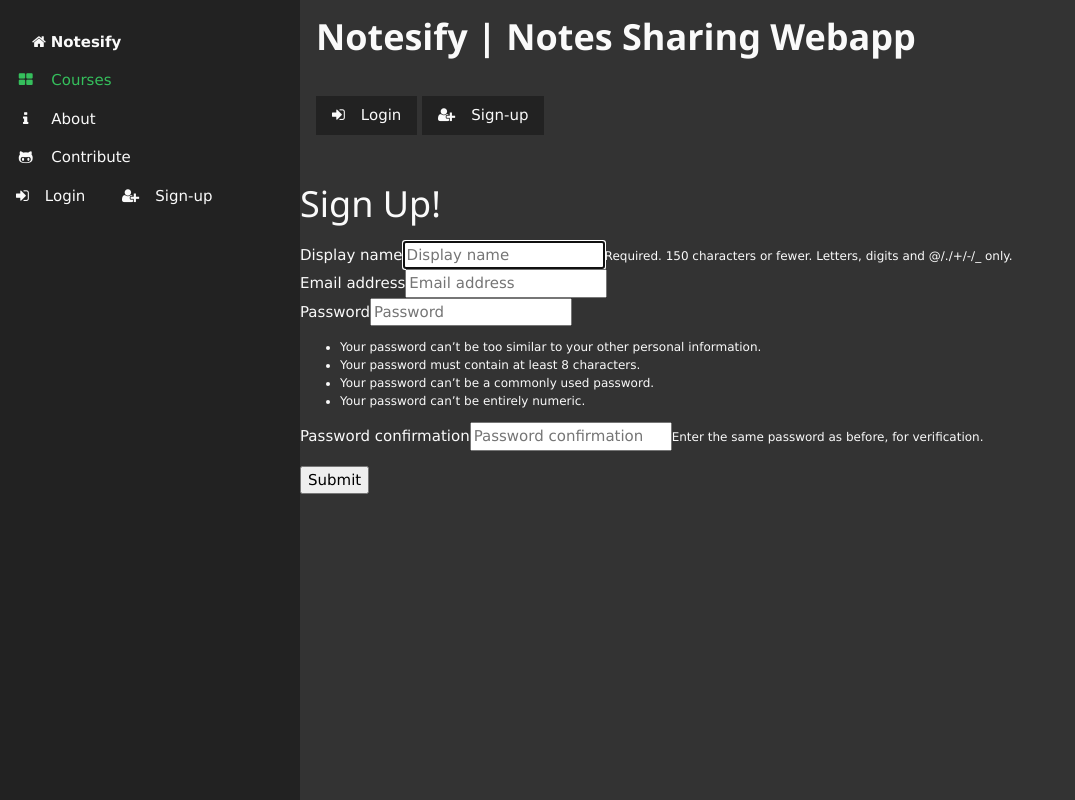
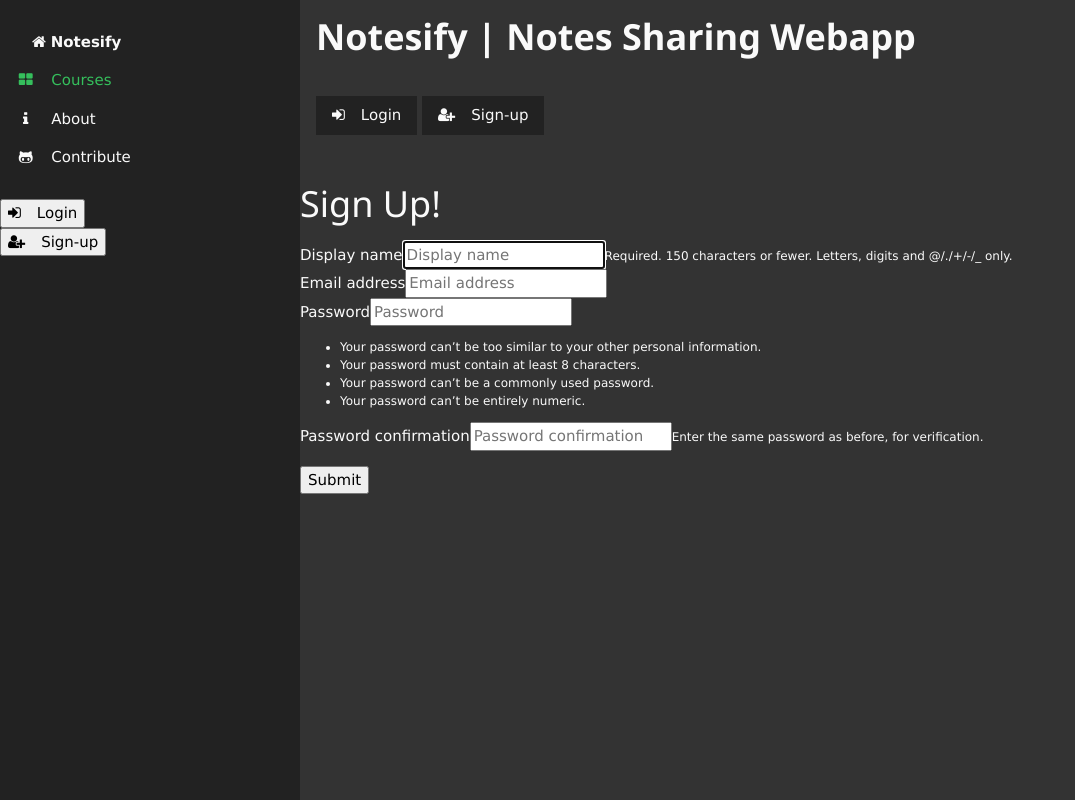
Before and after one commit to Dhruvk1999/notesify, a Django app: page /accounts/signup/ in a window 1280 px wide. Shown: the whole page, without its empty margins (0-1075 px from the left). Run offline with Django 3.2, Linux system fonts and the light colour scheme; parts of the project's set-up code (start-up, migrations or seed data) failed here and were passed over; some libraries are stand-ins or nearby versions.

Commit message:
version1.1FEchanges

```diff
--- a/e_lib/templates/base.html
+++ b/e_lib/templates/base.html
@@ -38,24 +38,27 @@
               class="fa fa-info fa-fw w3-margin-right"></i>About</a>
       <a href="#contribute" onclick="w3_close()" class="w3-bar-item w3-button w3-padding">
         <i class="fa fa-github-alt fa-fw w3-margin-right"></i>Contribute</a>
-      {% if user.is_authenticated %}
-      <button class="w3-button w3-white">
-          <i class="fa fa-upload w3-margin-right"></i><a href="{% url 'posts:create' %}"
-              style="text-decoration: none;">Upload</a>
-      </button>
-      <button class="w3-button w3-white w3-hide-small">
-          <i class="fa fa-sign-out w3-margin-right"></i><a href="{% url 'accounts:logout' %}"
-              style="text-decoration: none;">Log out</a>
-      </button> {% else %}
+        {% if user.is_authenticated %}
+        <br>
+      <button>
+            <i class="fa fa-upload w3-margin-right"></i><a href="{% url 'posts:create' %}"
+                style="text-decoration: none;">Upload</a></button>
+        <br>
+        <button>
+            <i class="fa fa-sign-out w3-margin-right"></i><a href="{% url 'accounts:logout' %}"
+                style="text-decoration: none;">Log out</a> </button>
+        {% else %}
+        <br>
+          <button>
+            <i class="fa fa-sign-in w3-margin-right"></i><a href="{% url 'accounts:login' %}"
+                style="text-decoration: none;">Login</a></button>
 
-      <button class="w3-button w3-white w3-hide-small">
-          <i class="fa fa-sign-in w3-margin-right"></i><a href="{% url 'accounts:login' %}"
-              style="text-decoration: none;">Login</a>
-      </button>
-      <button class="w3-button w3-white w3-hide-small">
-          <i class="fa fa-user-plus w3-margin-right"></i><a href="{% url 'accounts:signup' %}"
-              style="text-decoration: none;">Sign-up</a>
-      </button> {% endif %}
+          <br>
+            <button>
+            <i class="fa fa-user-plus w3-margin-right"></i><a href="{% url 'accounts:signup' %}"
+                style="text-decoration: none;">Sign-up</a></button>
+          {% endif %}
+
   </div>
 </nav>
 
```
Also changed, not shown: e_lib/db.sqlite3.
